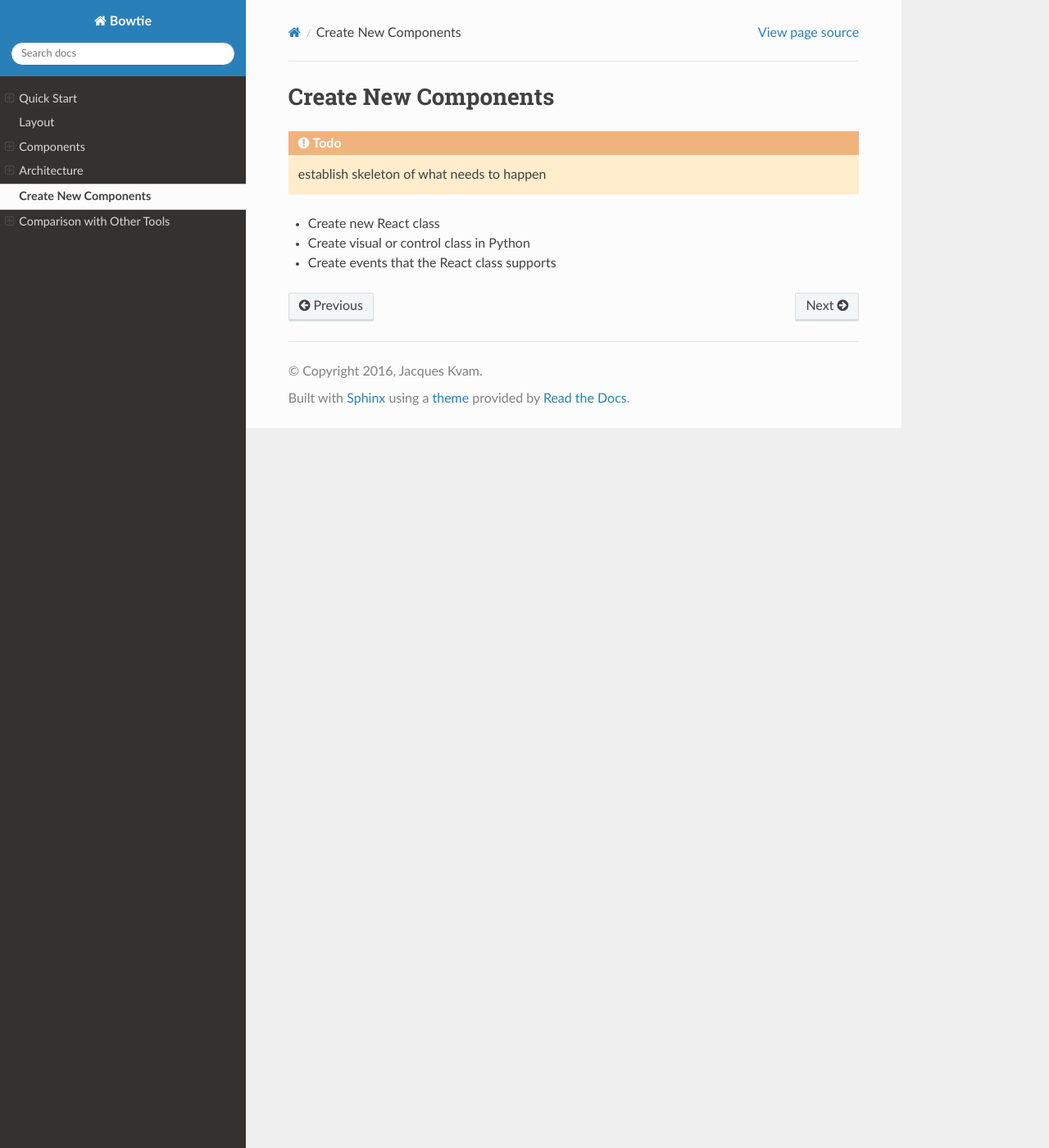
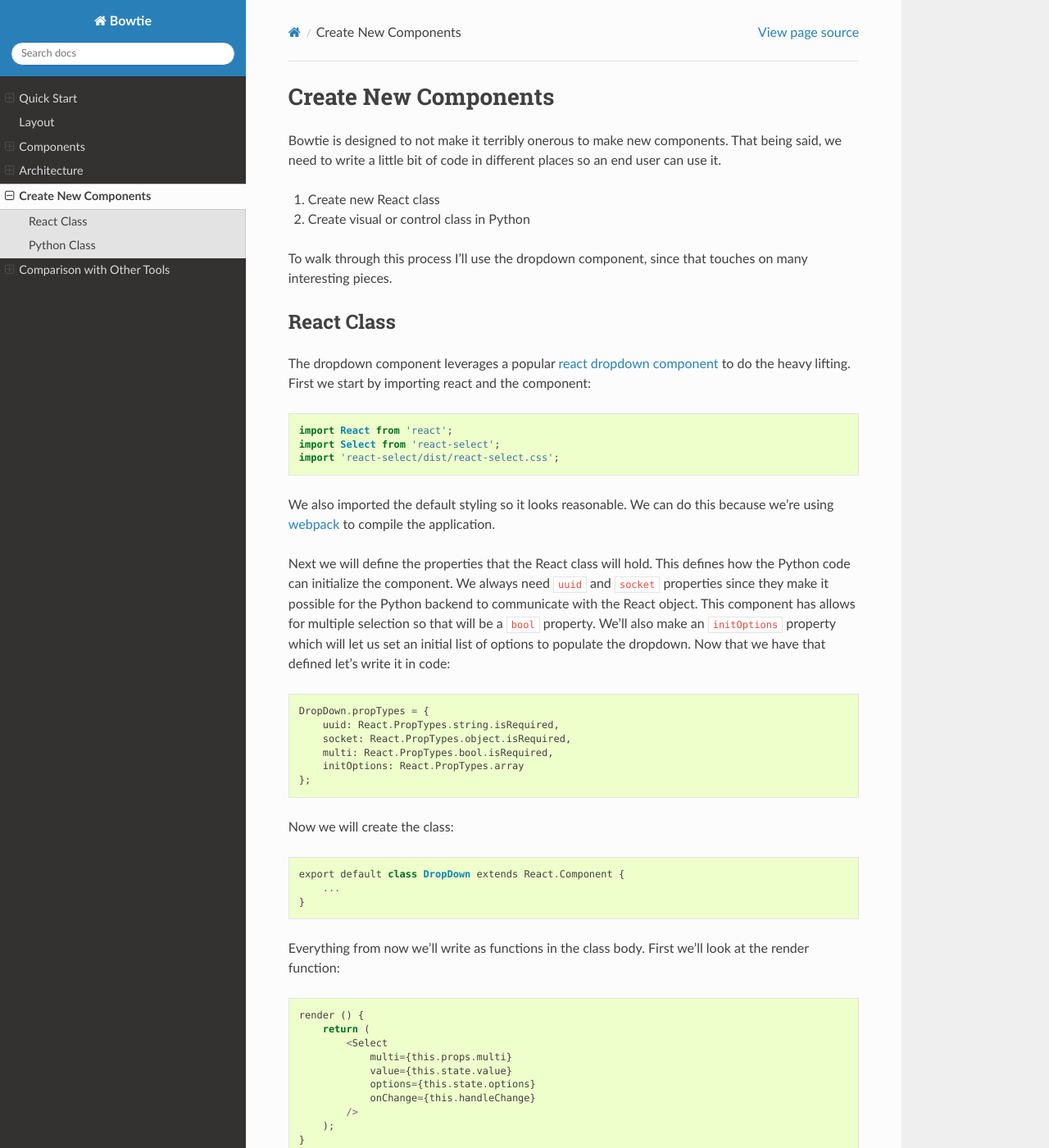
Before and after one commit to jwkvam/bowtie, a Sphinx documentation site: the page built from doc/newcomponents.rst, in a window 1280 px wide and 1400 px high. Shown: the whole window at 82% size. Built offline with Sphinx 7.4.7 and the Read the Docs theme 2.0.0, drawn with Linux system fonts in a browser that asks for light colours; pages that are not in the unit, such as notebooks, are missing from menus; some of the changed text lies outside the part shown.

Commit message:
some docs to create new components (#31)
* some docs to create new components

* flesh it out some more

```diff
--- a/doc/newcomponents.rst
+++ b/doc/newcomponents.rst
@@ -6,9 +6,153 @@
 Create New Components
 =====================
 
-.. todo::
-    establish skeleton of what needs to happen
+Bowtie is designed to not make it terribly onerous to make new components.
+That being said, we need to write a little bit of code in different places
+so an end user can use it.
 
-* Create new React class
-* Create visual or control class in Python
-* Create events that the React class supports
+#. Create new React class
+#. Create visual or control class in Python
+
+To walk through this process I'll use the dropdown component, since that
+touches on many interesting pieces.
+
+React Class
+-----------
+
+The dropdown component leverages a popular
+`react dropdown component <http://jedwatson.github.io/react-select/>`_
+to do the heavy lifting.
+First we start by importing react and the component::
+
+    import React from 'react';
+    import Select from 'react-select';
+    import 'react-select/dist/react-select.css';
+
+We also imported the default styling so it looks reasonable.
+We can do this because we're using `webpack <https://webpack.github.io>`_
+to compile the application.
+
+Next we will define the properties that the React class will hold.
+This defines how the Python code can initialize the component.
+We always need ``uuid`` and ``socket`` properties since they make
+it possible for the Python backend to communicate with the React object.
+This component has allows for multiple selection so that will be a ``bool``
+property.
+We'll also make an ``initOptions`` property which will let us set an
+initial list of options to populate the dropdown.
+Now that we have that defined let's write it in code::
+
+    DropDown.propTypes = {
+        uuid: React.PropTypes.string.isRequired,
+        socket: React.PropTypes.object.isRequired,
+        multi: React.PropTypes.bool.isRequired,
+        initOptions: React.PropTypes.array
+    };
+
+Now we will create the class::
+
+    export default class DropDown extends React.Component {
+        ...
+    }
+
+Everything from now we'll write as functions in the class body.
+First we'll look at the render function::
+
+    render () {
+        return (
+            <Select
+                multi={this.props.multi}
+                value={this.state.value}
+                options={this.state.options}
+                onChange={this.handleChange}
+            />
+        );
+    }
+
+This instantiates the component and allows us to set configuration options for the underlying component.
+Note that ``this.state`` is mutable and ``this.prop`` is fixed.
+For example, multiple selection cannot be changed but the drop down options can be changed.
+
+Now we'll tell it how to communicate.
+We do this after the component is created in the ``componentDidMount`` function::
+
+    componentDidMount() {
+        var socket = this.props.socket;
+        var uuid = this.props.uuid;
+        socket.on(uuid + '#get', this.getValue);
+        socket.on(uuid + '#options', (data) => {
+            this.setState({value: null, options: JSON.parse(data)});
+        });
+    }
+
+Note that we have defined a command to be used through Python with ``do_options`` and
+a ``get`` function so Python can get it's current state.
+Next we define the constructor which initializes the state and binds ``this`` to those handlers::
+
+    constructor(props) {
+        super(props);
+        this.state = {value: null};
+        this.state.options = this.props.initOptions;
+        this.handleChange = this.handleChange.bind(this);
+        this.getValue = this.getValue.bind(this);
+    }
+
+Lastly we define the handlers referenced above::
+
+    handleChange(value) {
+        this.setState({value});
+        this.props.socket.emit(this.props.uuid + '#change', value);
+    }
+
+    getValue(data, fn) {
+        fn(this.state.value);
+    }
+
+Python Class
+------------
+
+Now that we have the React component defined, let's write the Python half.
+We don't need to write much here, it's a little glue code.
+
+First we'll define the class::
+
+    class DropDown(_Controller):
+        _TEMPLATE = 'dropdown.jsx'
+        _COMPONENT = 'DropDown'
+        _PACKAGE = 'react-select'
+        _TAG = ('<DropDown initOptions={{{options}}} '
+               'multi={{{multi}}}'
+               'socket={{socket}} '
+               'uuid={{{uuid}}} '
+               '/>')
+
+We have defined a few component specific constants:
+
+- ``_TEMPLATE``: Name of the file where the React class is defined.
+- ``_COMPONENT``: Name of the React class (used to import the class).
+- ``_PACKAGE``: Name of the NPM package used by the component.
+- ``_TAG``: String used to instantiate the component.
+
+We write the constructor who's main responsibility is creating the string to instantiate
+the component in Javascript.
+In Bowtie, this gets assigned to the ``_instantiate`` field::
+
+    def __init__(self, options, multi=False, caption=''):
+        super(DropDown, self).__init__()
+
+        self._instantiate = self._TAG.format(
+            options=json.dumps(options),
+            multi='true' if multi else 'false',
+            uuid="'{}'".format(self._uuid)
+        )
+        self.caption = caption
+
+Lastly we have one *event* (named "change") and one *command* (named "options").
+We can create those by defining functions with the appropriate name and arguments,
+metaclasses handle the rest::
+
+    def on_change(self):
+        pass
+
+    def do_options(self, data):
+        pass
```
